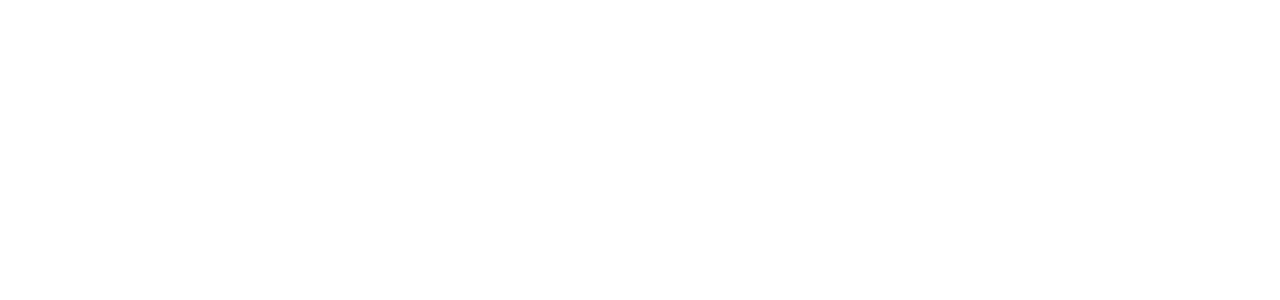
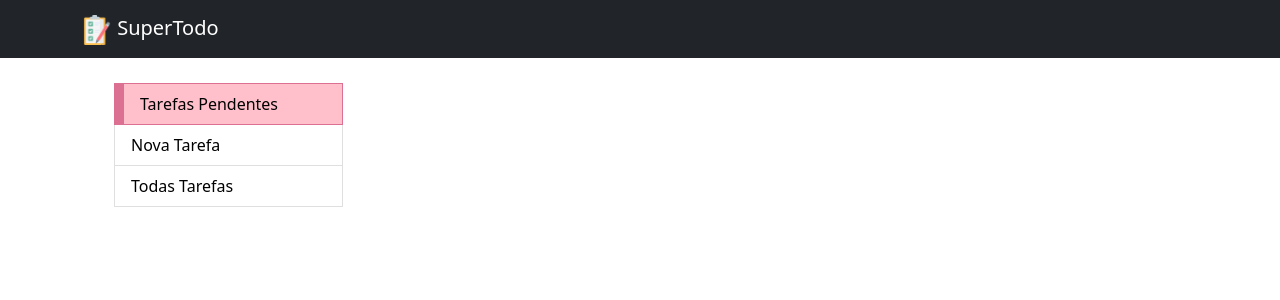
Before and after one commit to traue/2022-1-terca_manha, a PHP site: page / in a window 1280 px wide. Before the commit the part shown is empty. Shown: the top 300 px of the page. Run offline with PHP 8.4, Linux system fonts and the light colour scheme.

Commit message:
Continuação do projeto

```diff
--- /dev/null
+++ b/Projeto ToDo/todo/css/estilo.css
@@ -0,0 +1,27 @@
+.menu {
+   margin-bottom: 25px;
+}
+
+.app {
+    margin-top: 25px;
+}
+
+.pagina {
+    border: dotted 1px orange;
+    padding: 25px !important;
+}
+
+li.list-group-item.active {
+    background-color: pink;
+    border-color: palevioletred;
+    border-left: solid 10px palevioletred;
+}
+
+li a {
+    color: black;
+    text-decoration: none;
+}
+
+li a:hover {
+    color: red;
+}
--- a/Projeto ToDo/todo/index.php
+++ b/Projeto ToDo/todo/index.php
@@ -1,14 +1,39 @@
 <!DOCTYPE html>
 <html>
+
 <head>
     <meta charset="UTF-8">
     <meta http-equiv="X-UA-Compatible" content="IE=edge">
     <meta name="viewport" content="width=device-width, initial-scale=1.0">
     <title>ToDo</title>
+    <link href="css/estilo.css" rel="stylesheet">
     <link href="https://cdn.jsdelivr.net/npm/bootstrap@5.1.3/dist/css/bootstrap.min.css" rel="stylesheet" integrity="sha384-1BmE4kWBq78iYhFldvKuhfTAU6auU8tT94WrHftjDbrCEXSU1oBoqyl2QvZ6jIW3" crossorigin="anonymous">
     <link rel="stylesheet" href="https://cdnjs.cloudflare.com/ajax/libs/font-awesome/4.7.0/css/font-awesome.min.css">
 </head>
+
 <body>
-    <!-- paramos aqui -->
+
+    <nav class="navbar navbar-dark bg-dark">
+        <div class="container">
+            <a class="navbar-brand text-white" href="#">
+                <img src="img/logo.png" width="30" height="30" alt="logo">
+                SuperTodo
+            </a>
+        </div>
+    </nav>
+
+    <div class="container app">
+        <div class="row">
+            <div class="col-md-3 menu">
+                <ul>
+                    <li class="list-group-item active"><a href="#">Tarefas Pendentes</a></li>
+                    <li class="list-group-item"><a href="nova_tarefa.php">Nova Tarefa</a></li>
+                    <li class="list-group-item"><a href="todas_tarefas.php">Todas Tarefas</a></li>
+                </ul>
+            </div>
+        </div>
+    </div>
+
 </body>
+
 </html>
```
Also changed, not shown: Projeto ToDo/todo/img/logo.png (added).
